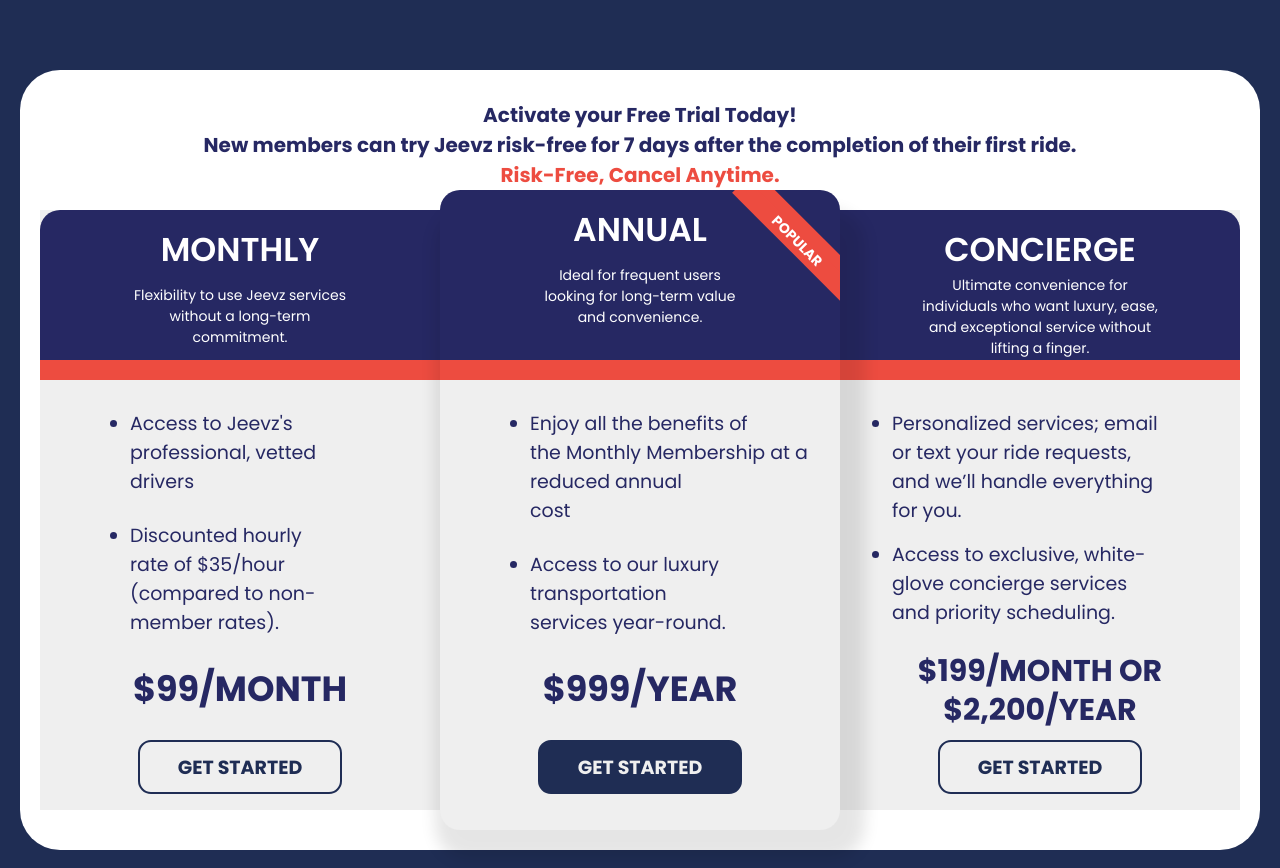
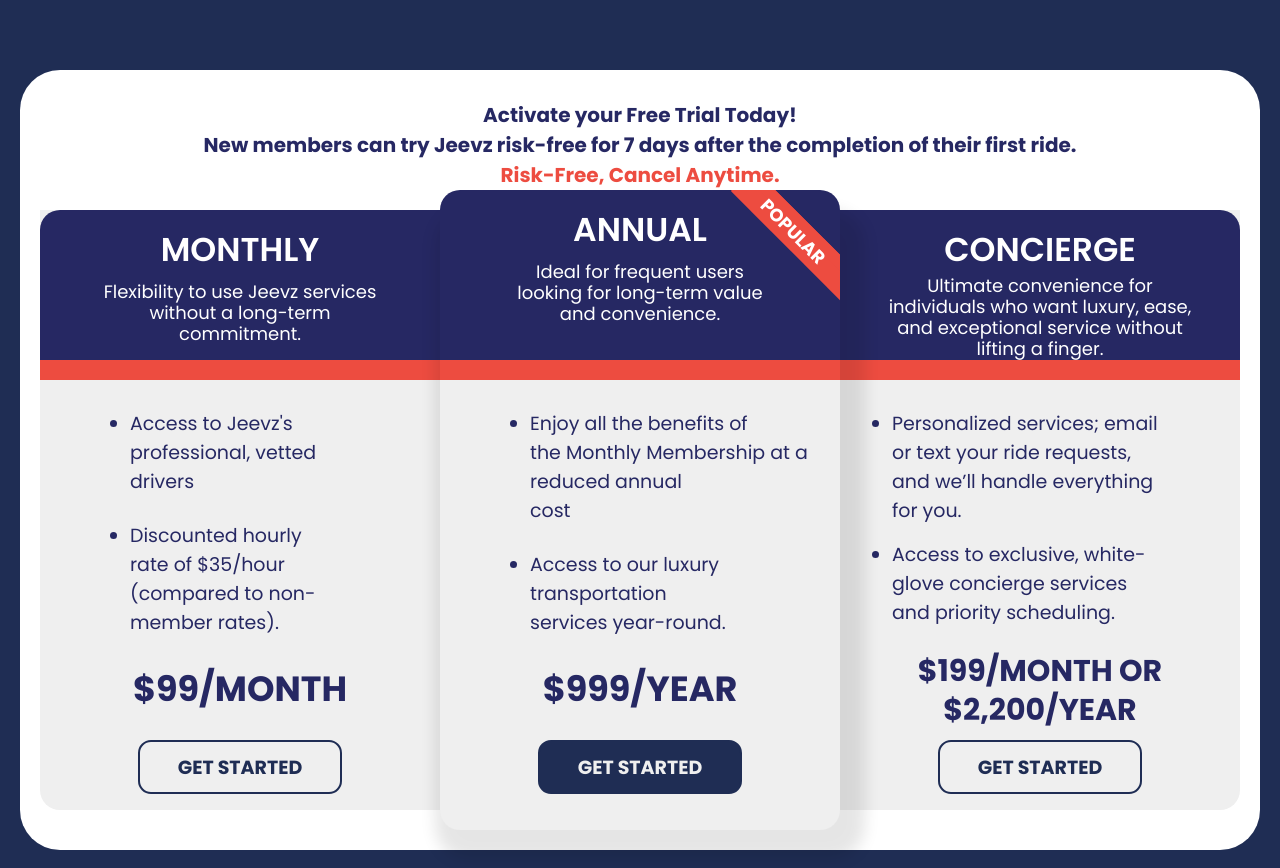
Before and after one commit to dudas1214/jeevz-proj, a plain HTML site: page index.html in a window 1280 px wide. Drawn offline with Linux system fonts and the light colour scheme.

Commit message:
almost done v2

```diff
--- a/style.css
+++ b/style.css
@@ -45,7 +45,7 @@ body{background-color: #1F2D54;
     align-items:center;
     font-weight: bold;
     font-size:20px;
-    width: 160px;
+    width: 165px;
     height: 20px;
     background-color: #ed4c40;
     position: relative;
@@ -55,6 +55,10 @@ body{background-color: #1F2D54;
     border-top: 12px solid #ed4c40;
 }
 
+.popular p{
+    color: white;
+    margin-right: 20px;
+}
 .plans-header{
     overflow: hidden;
     background-color: #262863;
@@ -73,9 +77,10 @@ body{background-color: #1F2D54;
     font-weight: 525;
     font-size: 33px;
 }
-.plans-header p{
-    margin-top: 10px;
-    font-size: 14px;
+.plans-header p:not(.popular){
+    margin-top: 6px;
+    font-size: 18px;
+    line-height: 21px;
 }
 .plans > div{
     display: flex;
@@ -177,10 +182,16 @@ body{background-color: #1F2D54;
     margin-bottom: 10px;
     line-height: 1.3;
 }
-
+.monthly{
+    border-bottom-left-radius: 20px;
+}
 .annual{
     border-radius: 20px;
     box-shadow: 10px 15px 15px 15px rgba(0,0,0,0.1);
     height: 620px;
     z-index: 1;
 }
+
+.concierge{
+    border-bottom-right-radius: 20px;
+}
```
Also changed, not shown: 1 other file.
